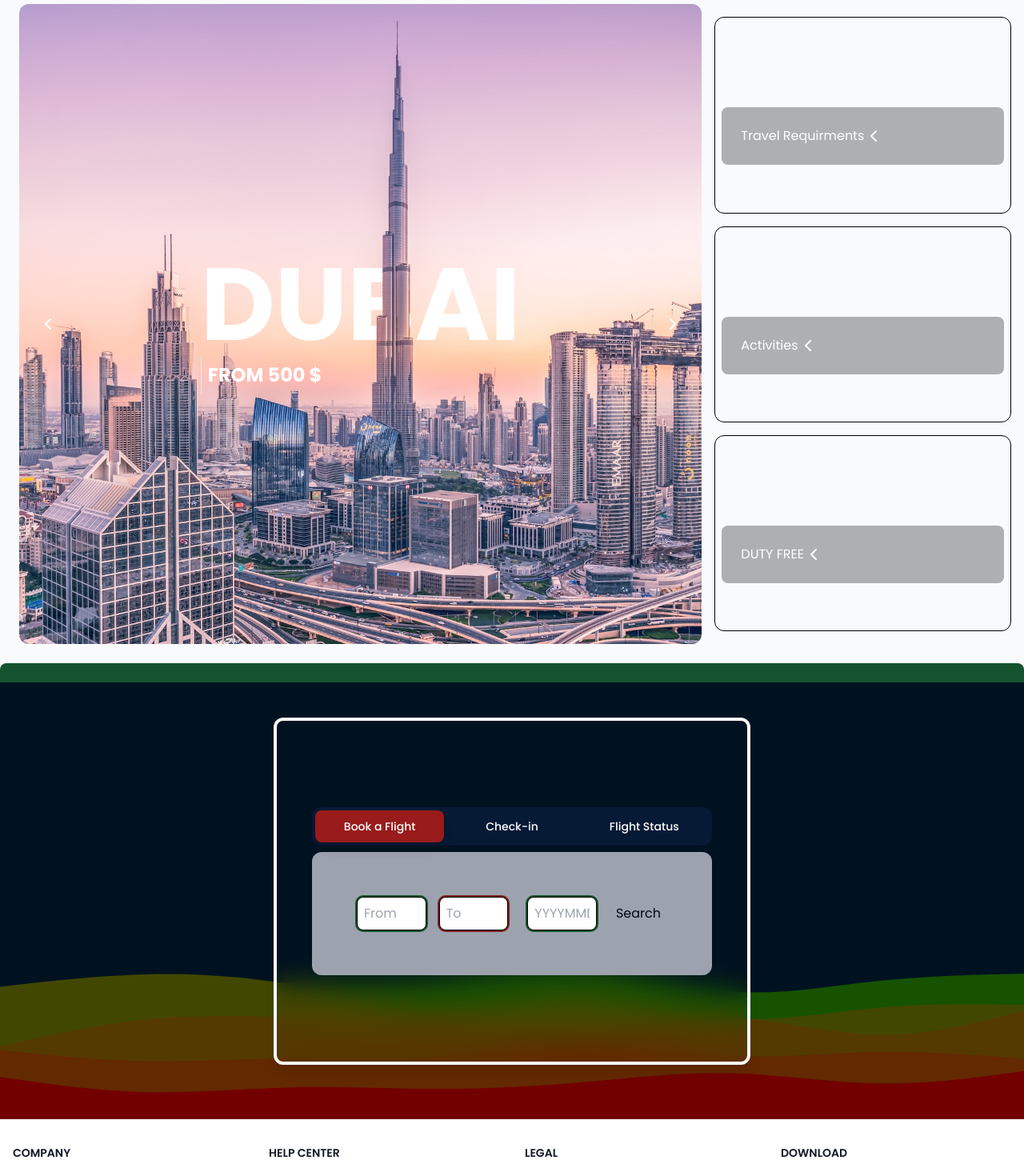
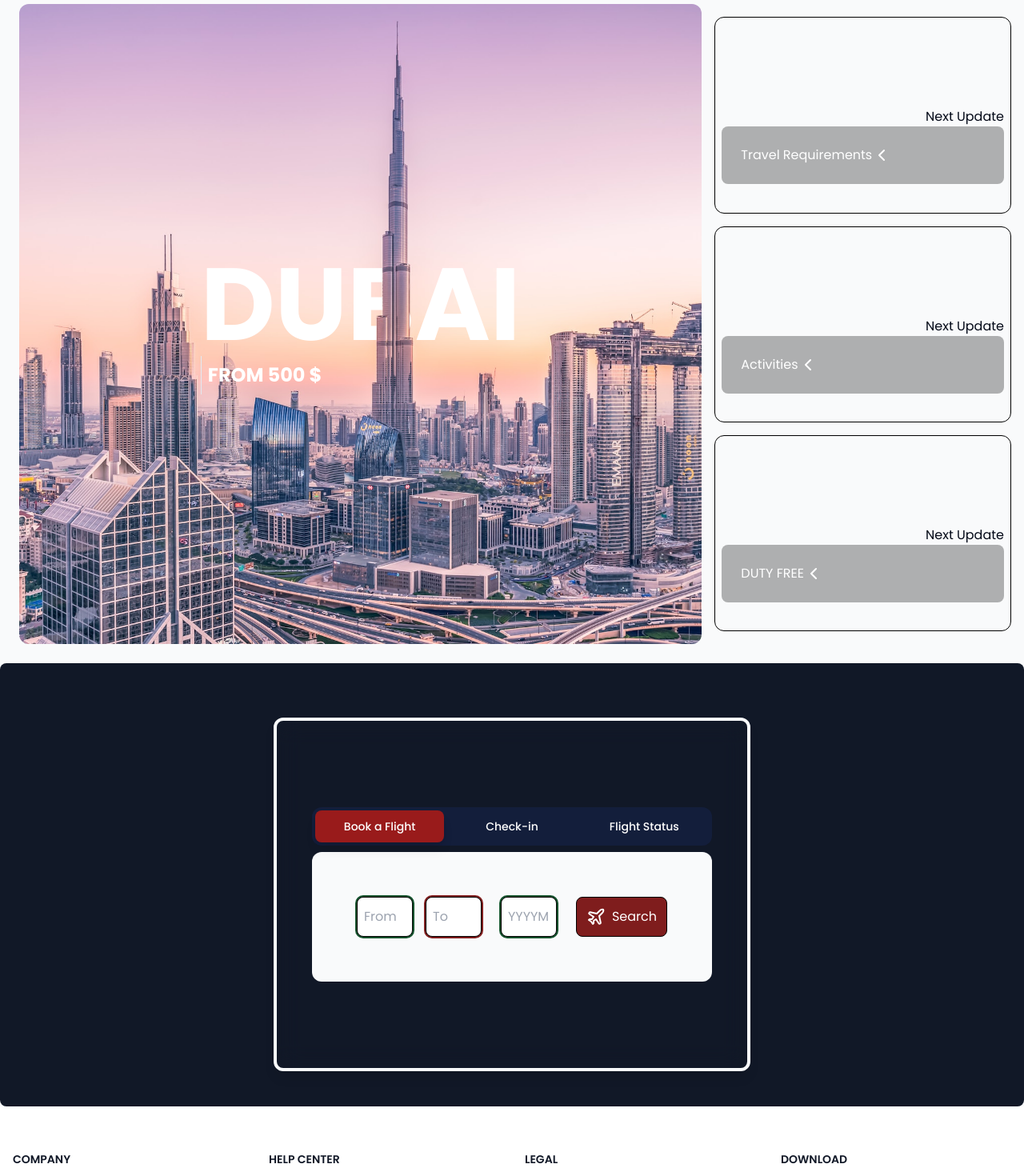
Before and after one commit to Kngdmn34/Royal-Air-Maroc, a Next.js app: page / in a window 1280 px wide. Shown: the part 660-2130 px from the top of the page at 80% size. Built offline with nearby package versions, Linux system fonts and the light colour scheme.

Commit message:
config  api calls

```diff
--- a/app/UIcomponentes/reservation.tsx
+++ b/app/UIcomponentes/reservation.tsx
@@ -3,8 +3,8 @@ import axios from 'axios';
 import React, { useState } from 'react'
 import { z } from 'zod'
 //lib
-import { Tab } from '@headlessui/react'
-import classNames from 'classnames'
+import { Tab } from '@headlessui/react';
+import classNames from 'classnames';
 
 
 //icons
@@ -13,7 +13,7 @@ import { Plane } from 'lucide-react';
 const FormValues = z.object({
     destination: z.string().max(4),
     origin: z.string().max(4),
-    date: z.string().max(9, { message: 'Ex : 20201124' }).transform((dateStr) => new Date(dateStr).toString(),)
+    date: z.string().max(9, { message: 'Ex : 20201124' }).transform((dateStr) => new Date(dateStr).toString())
 
 
 
@@ -23,6 +23,9 @@ type FormValuesType = z.infer<typeof FormValues>;
 
 const Reservation = () => {
 
+    let parseString = require('xml2js').parseString;
+
+    const [flightDetails, setFlightDetails] = useState(null)
 
     const [formValue, setFormValues] = useState<FormValuesType>({
         destination: '',
@@ -117,7 +120,14 @@ const Reservation = () => {
 
         try {
             const response = await axios.request(options);
-            console.log(response.data);
+            parseString(response.data, (err: any, result: any) => {
+                if (err) {
+                    console.error('Error parsing XML:', err)
+                    return;
+                }
+                const flightDetails = result.OTA_AirDetailsRS.FlightDetails[0];
+                console.log('Flight Details:', flightDetails);
+            })
         } catch (error) {
             console.error(error);
         }
@@ -158,7 +168,7 @@ const Reservation = () => {
                         }>Flight Status</Tab>
                     </Tab.List>
                     <Tab.Panels className="mt-2">
-                        <Tab.Panel className='rounded-xl bg-gray-400 p-3'>
+                        <Tab.Panel className='rounded-xl bg-gray-50 p-3'>
                             <div className='flex justify-between p-16 md:p-11'>
                                 <form onSubmit={handleSubmit} >
                                     <div className='flex justify-between'>
@@ -174,13 +184,13 @@ const Reservation = () => {
                                             title="Please enter a date in the format YYYY-MM-DD"
                                         />
 
-                                        <button type='submit' className='p-2 pl-6 '>Search</button>
+                                        <button type='submit' className='flex p-3 ml-6 rounded-lg hover:opacity-60 border border-black bg-red-900 text-white '><Plane className='mr-2' />Search</button>
                                     </div>
                                 </form>
                             </div>
                         </Tab.Panel>
-                        <Tab.Panel className='rounded-xl bg-gray-400 p-3'>Content 2</Tab.Panel>
-                        <Tab.Panel className='rounded-xl bg-gray-400 p-3'>Content 3</Tab.Panel>
+                        <Tab.Panel className='rounded-xl bg-gray-50 p-3'>Content 2</Tab.Panel>
+                        <Tab.Panel className='rounded-xl bg-gray-50 p-3'>Content 3</Tab.Panel>
                     </Tab.Panels>
                 </Tab.Group>
             </div>
--- /dev/null
+++ b/app/UIcomponentes/services.tsx
@@ -0,0 +1,9 @@
+import React from 'react'
+
+const Services = () => {
+    return (
+        <div>Services</div>
+    )
+}
+
+export default Services
--- a/app/page.tsx
+++ b/app/page.tsx
@@ -12,11 +12,15 @@ import { useEffect } from 'react'
 import Header from '@/public/images/headerram.png';
 import Image from 'next/image'
 import ReservationBackground from '@/app/UIcomponentes/reservationbackground'
+import trvlreq from '@/public/images/travlreq.jpg'
 //icons
 import { ChevronLeft } from 'lucide-react'
 
 export default function Home() {
 
+  useEffect(() => {
+    alert('The project is still under development - Next Js / Tailwind ( RapidApi - Photoshop, Figma) ')
+  }, [])
 
   return (
     <>
@@ -33,17 +37,26 @@ export default function Home() {
           <h2 className='text-left p-11 text-extralight  text-5xl ml-11 tracking-widest'>Start Your Next Trip</h2>
           <div className='grid grid-cols-3 pt-6 mt-2  mx-auto'>
             <span className='col-span-2'><Principe /></span>
-            <div className='grid grid-rows-3 gap-y-4 p-4 rounded-xl'>
-              <span className='block border border-black  p-2 ml-6 rounded-xl text-end pt-28 '><span className='flex cursor-pointer bg-black rounded-lg text-white w-full p-6 hover:decoration-solid bg-opacity-30 '>Travel Requirments <ChevronLeft /></span></span>
-              <span className='border border-black p-2 ml-6 rounded-xl text-end  pt-28'><span className='flex cursor-pointer bg-black rounded-lg text-white w-full p-6 hover:decoration-solid bg-opacity-30 '>Activities <ChevronLeft className='' /></span></span>
-              <span className='border border-black  p-2 ml-6 rounded-xl text-end pt-28'><span className='flex cursor-pointer bg-black rounded-lg text-white w-full p-6 hover:decoration-solid bg-opacity-30  '>DUTY FREE <ChevronLeft /></span></span>
+            <div className='grid grid-rows-3 gap-y-4 p-4 rounded-xl overflow-hidden'>
+              <span className='block border border-black p-2 ml-6 rounded-xl text-end pt-28'>
+                <div >
+                  Next Update
+                </div>
+                <span className='flex cursor-pointer bg-black rounded-lg text-white w-full p-6 hover:decoration-solid bg-opacity-30'>
+                  Travel Requirements <ChevronLeft />
+                </span>
+              </span>
+              <span className='border border-black p-2 ml-6 rounded-xl text-end  pt-28'> <div >
+                Next Update
+              </div><span className='flex cursor-pointer bg-black rounded-lg text-white w-full p-6 hover:decoration-solid bg-opacity-30 '>Activities <ChevronLeft className='' /></span></span>
+              <span className='border border-black  p-2 ml-6 rounded-xl text-end pt-28'> <div >
+                Next Update
+              </div><span className='flex cursor-pointer bg-black rounded-lg text-white w-full p-6 hover:decoration-solid bg-opacity-30  '>DUTY FREE <ChevronLeft /></span></span>
             </div>
           </div>
         </div >
-        <div className='relative bg-green-900 rounded-lg pt-6 mt-6 w-full h-full mb-6'>
-          <div className='absolute w-full h-full'>
-            <ReservationBackground />
-          </div>
+        <div className='relative bg-gray-900 rounded-lg pt-6 mt-6 w-full h-full mb-6'>
+
           <div className='relative z-10 w-full h-full p-11'>
 
             <Reservation />
--- a/app/welcome/principe.tsx
+++ b/app/welcome/principe.tsx
@@ -5,7 +5,7 @@ import React, { useEffect, useRef, useState } from 'react'
 //icons
 import { ChevronRight, ChevronLeft } from 'lucide-react'
 
-// cities images with parallax effect ...
+// cities images
 const carouselData = [
     {
         id: 1,
@@ -42,9 +42,9 @@ export default function Principe() {
     })
 
     const [currentImage, setCurrentImage] = useState(0);
-    const [textContent, setTextContent] = useState(carouselData[0]); // Initialize text content with the first item
+    const [textContent, setTextContent] = useState(carouselData[0]);
 
-    // Handle image change on scroll
+
     const nextImage = () => {
         setCurrentImage((prevImage) => (prevImage + 1) % imageCount);
     };
@@ -58,12 +58,12 @@ export default function Principe() {
 
     const imageSpring = useSpring(0);
 
-    // Update the image spring value when the currentImage changes
+
     useEffect(() => {
         imageSpring.set(currentImage);
     }, [currentImage, imageSpring]);
 
-    // Update text content when currentImage changes
+
     useEffect(() => {
         setTextContent(carouselData[currentImage]);
     }, [currentImage]);
@@ -108,12 +108,7 @@ export default function Principe() {
                     animate={{ opacity: 1 }}
                     transition={{ duration: 0.5 }}
                 >
-                    <button onClick={prevImage} className="text-white absolute top-1/2 left-6 transform -translate-y-1/2">
-                        <ChevronLeft />
-                    </button>
-                    <button onClick={nextImage} className="text-white absolute top-1/2 right-6 transform -translate-y-1/2">
-                        <ChevronRight />
-                    </button>
+
                 </motion.div>
                 <motion.div
                     className="absolute inset-0 z-20"
```
Also changed, not shown: public/images/travlreq.jpg (added).
